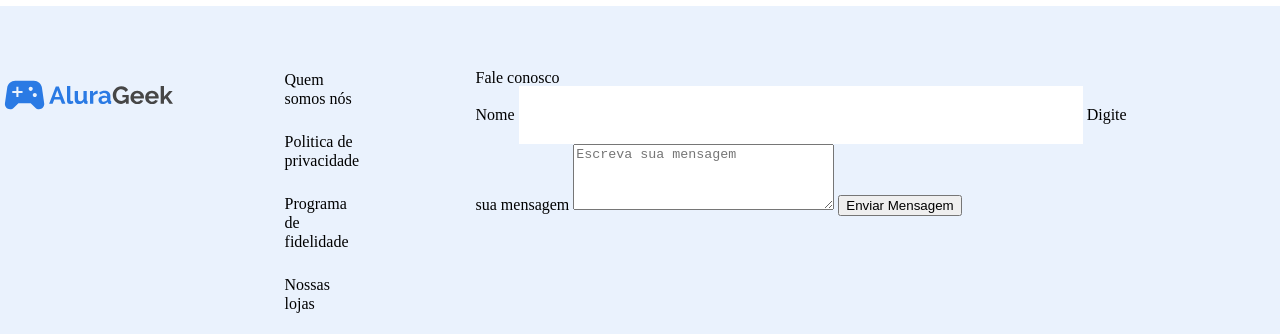
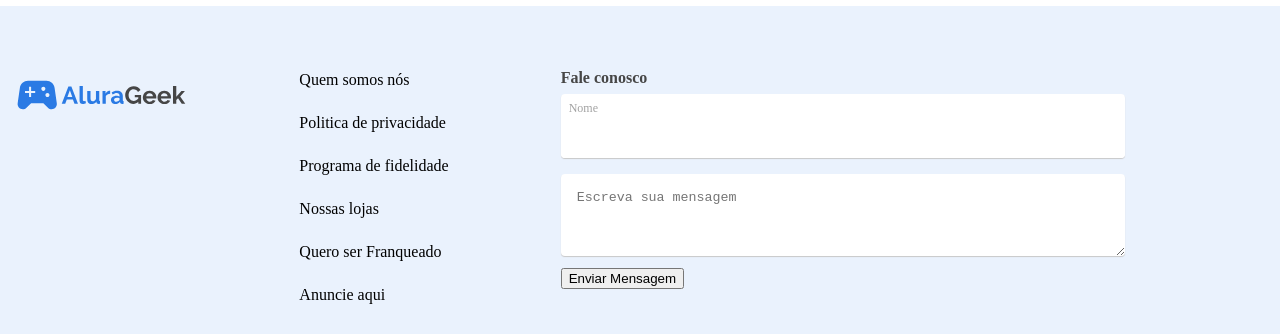
Before and after one commit to Monaliisa/alurageekchallenge, a plain HTML site: page index.html in a window 1280 px wide. Shown: the part 1632-1966 px from the top of the page. Drawn offline with Linux system fonts and the light colour scheme.

Commit message:
alteracoes no footer

```diff
--- a/css/home/footer.css
+++ b/css/home/footer.css
@@ -48,18 +48,57 @@ footer {
   font-size: 16px;
   line-height: 19px;
 }
+
+/* Form*/
 .contact-form {
   display: flex;
   flex-direction: column;
+  justify-content: center;
+  align-items: flex-start;
+}
+legend {
+  font-size: 16px;
+  font-weight: 700;
+  color: #464646;
+  margin-bottom: 8px;
 }
 
 .label-name {
-  margin-bottom: 8px;
+  display: flex;
+  flex-direction: column;
+  background-color: #ffffff;
+  border: none;
+  border-radius: 4px;
+  width: 100%;
+  box-shadow: 0px 1px 1px #c8c8c8;
+  margin-bottom: 16px;
 }
-
+label {
+  display: block;
+  padding: 8px;
+  color: #a2a2a2;
+  font-size: 0.75rem;
+  font-weight: 400;
+  height: 28px;
+}
 .input-name {
   border: none;
   outline: none;
   width: 560px;
-  height: 56px;
+  border-radius: 4px;
+  font-size: 16px;
+  color: #464646;
 }
+
+.message {
+  width: 100%;
+  width: 100%;
+  height: 82px;
+  border-radius: 4px;
+  background-color: #ffffff;
+  border: none;
+  padding: 1rem 0.5rem;
+  box-shadow: 0px 1px 1px #c8c8c8;
+  margin-bottom: 0.75rem;
+  box-sizing: border-box;
+}
--- a/index.html
+++ b/index.html
@@ -193,13 +193,14 @@
         </ul>
       </div>
       <div class="rodape-right">
-        <form action="" method="post" class="contact-form">
-          <fieldset>
+        <form>
+          <fieldset class="contact-form">
             <legend>Fale conosco</legend>
-            <label for="name" class="label-name">Nome</label>
-            <input type="text" class="input-name" id="name" required>
-            <label for="message" class="label-message">Digite sua mensagem</label>
-            <textarea name="message" id="message" cols="30" rows="4" class="form-message" placeholder="Escreva sua mensagem" required></textarea>
+            <div class="label-name">
+              <label for="name">Nome</label>
+              <input type="text" class="input-name" id="name" required>
+            </div>
+            <textarea cols="30" rows="4" class="message " placeholder=" Escreva sua mensagem "></textarea>
             <button>Enviar Mensagem</button>
           </fieldset>
         </form>
```
